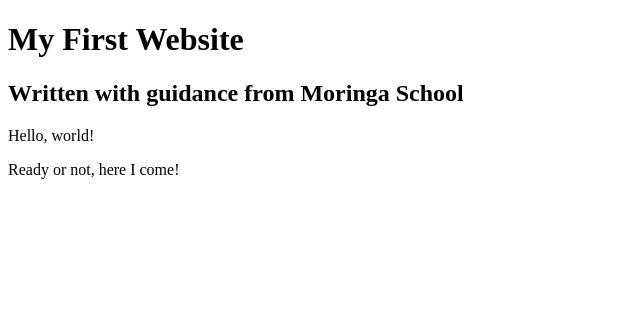
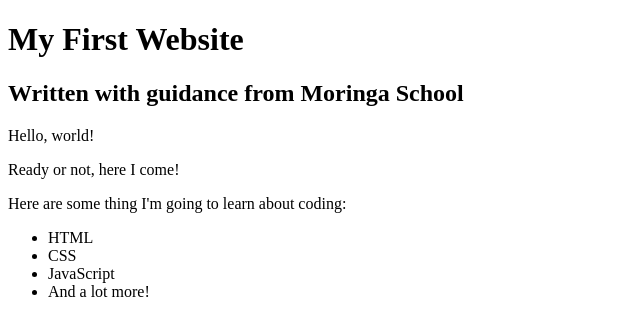
Before and after one commit to Tess-Gitundu/Hello.World, a plain HTML site: page my-first-website.html in a window 1280 px wide. Shown: the whole page, without its empty margins (0-640 px from the left). Drawn offline with Linux system fonts and the light colour scheme.

Commit message:
add my-first-website.html

```diff
--- a/my-first-website.html
+++ b/my-first-website.html
@@ -9,5 +9,13 @@
 
 <p>Hello, world!</p>
 <p>Ready or not, here I come!</p>
-    </body>
+
+<p>Here are some thing I'm going to learn about coding:</p>
+<ul>
+    <li>HTML</li>
+    <li>CSS</li>
+    <li>JavaScript</li>
+    <li>And a lot more!</li>
+  </ul>
+ </body>
 </html>
```
